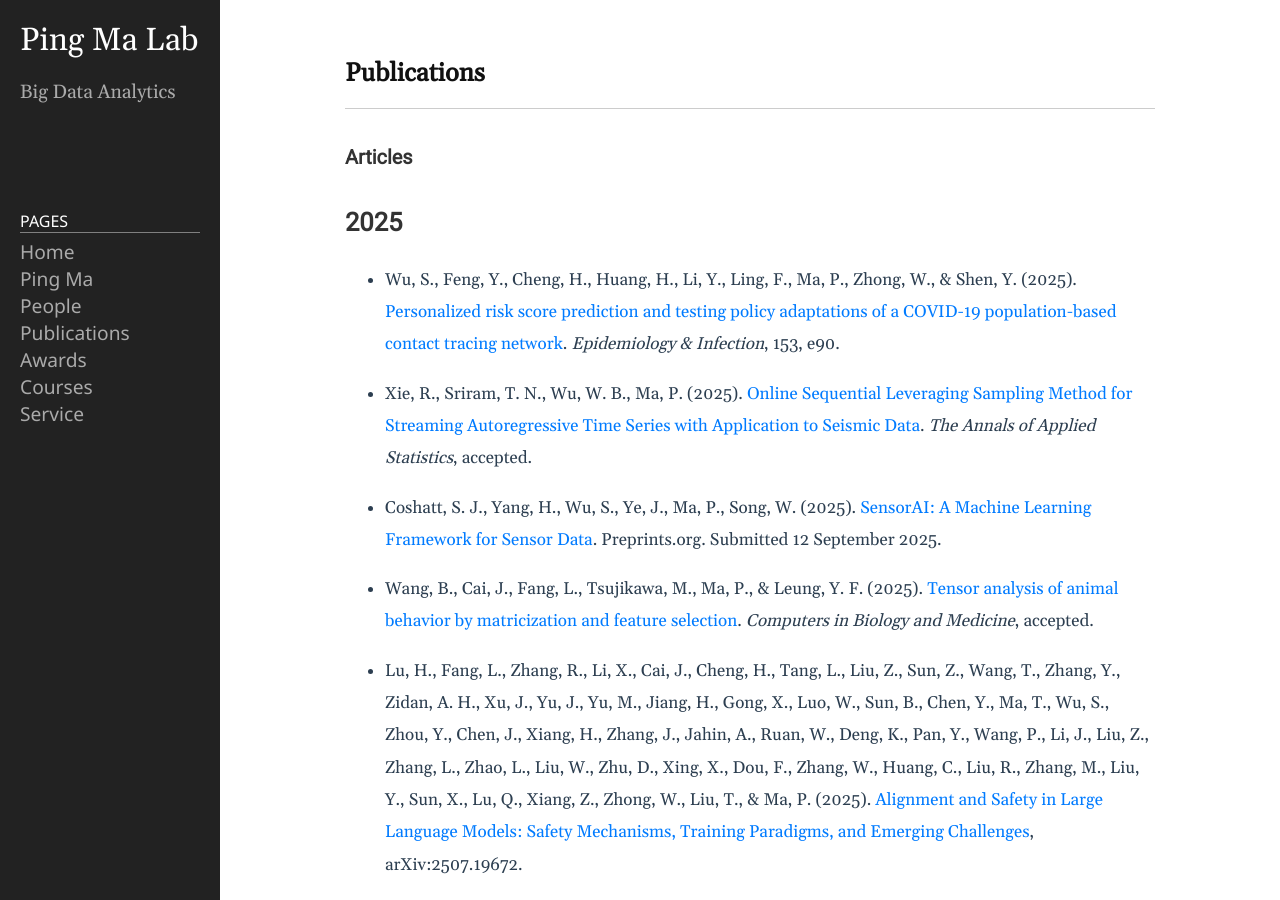
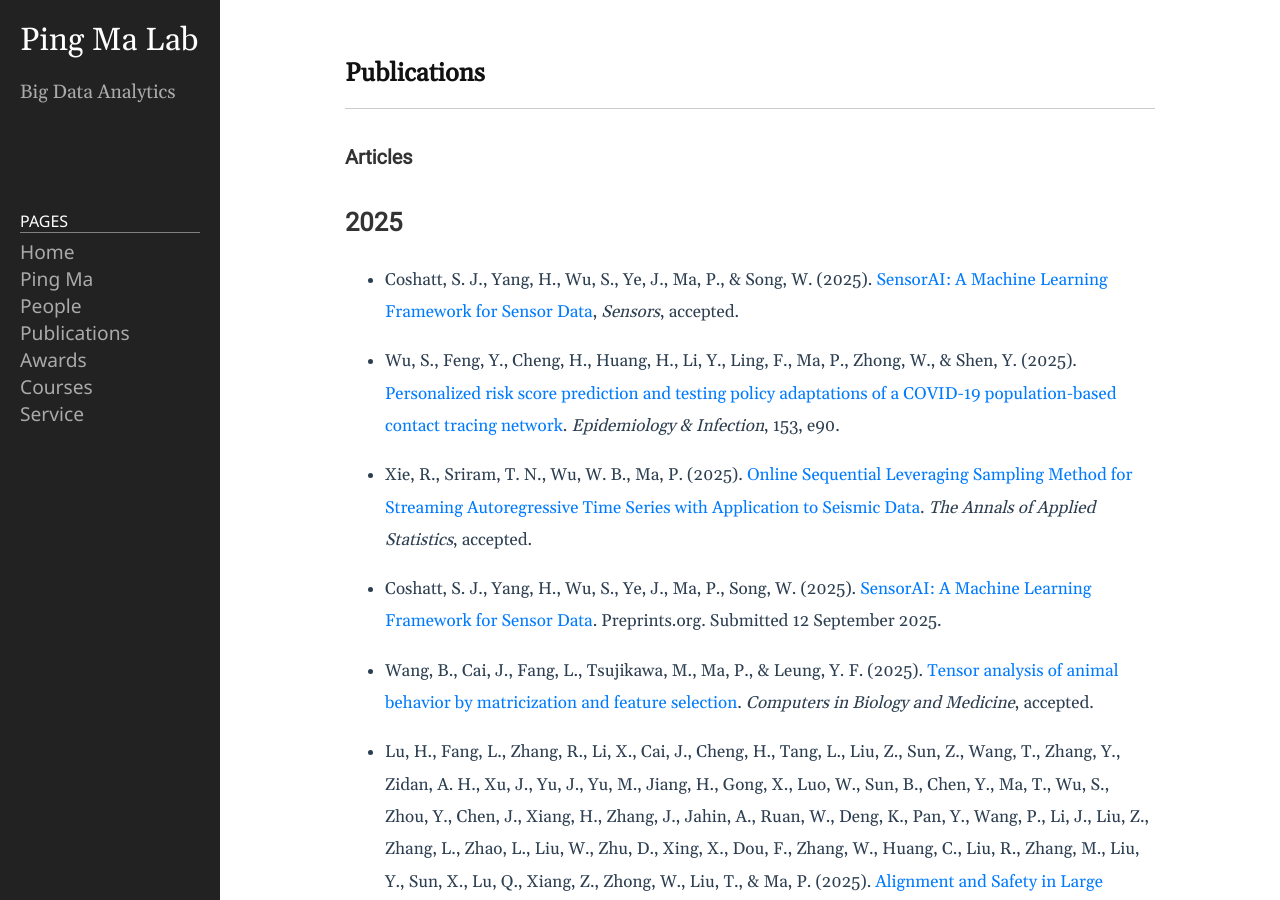
Before and after one commit to BDALpingio/BDALpingio.github.io, a Jekyll site: the page built from 3_publications.md, in a window 1280 px wide and 900 px high. Built offline with Jekyll 4.4.1, drawn with Linux system fonts in a browser that asks for light colours.

Commit message:
Update 3_publications.md

```diff
--- a/3_publications.md
+++ b/3_publications.md
@@ -8,6 +8,11 @@ permalink: /3_publications/
 
 
 ## 2025
+- Coshatt, S. J., Yang, H., Wu, S., Ye, J., Ma, P., & Song, W. (2025). [SensorAI: A Machine Learning Framework for Sensor Data](https://www.preprints.org/manuscript/202509.1187/v1), _Sensors_, accepted.
+
+
+[1]: https://www.preprints.org/manuscript/202509.1187/v1?utm_source=chatgpt.com "SensorAI: A Machine Learning Framework for Sensor Data"
+
 - Wu, S., Feng, Y., Cheng, H., Huang, H., Li, Y., Ling, F., Ma, P., Zhong, W., & Shen, Y. (2025). [Personalized risk score prediction and testing policy adaptations of a COVID-19 population-based contact tracing network](https://doi.org/10.1017/S0950268825100319). *Epidemiology & Infection*, 153, e90.
 
 - Xie, R., Sriram, T. N., Wu, W. B., Ma, P. (2025). [Online Sequential Leveraging Sampling Method for Streaming Autoregressive Time Series with Application to Seismic Data](https://arxiv.org/abs/2509.20698). _The Annals of Applied Statistics_, accepted.
```
